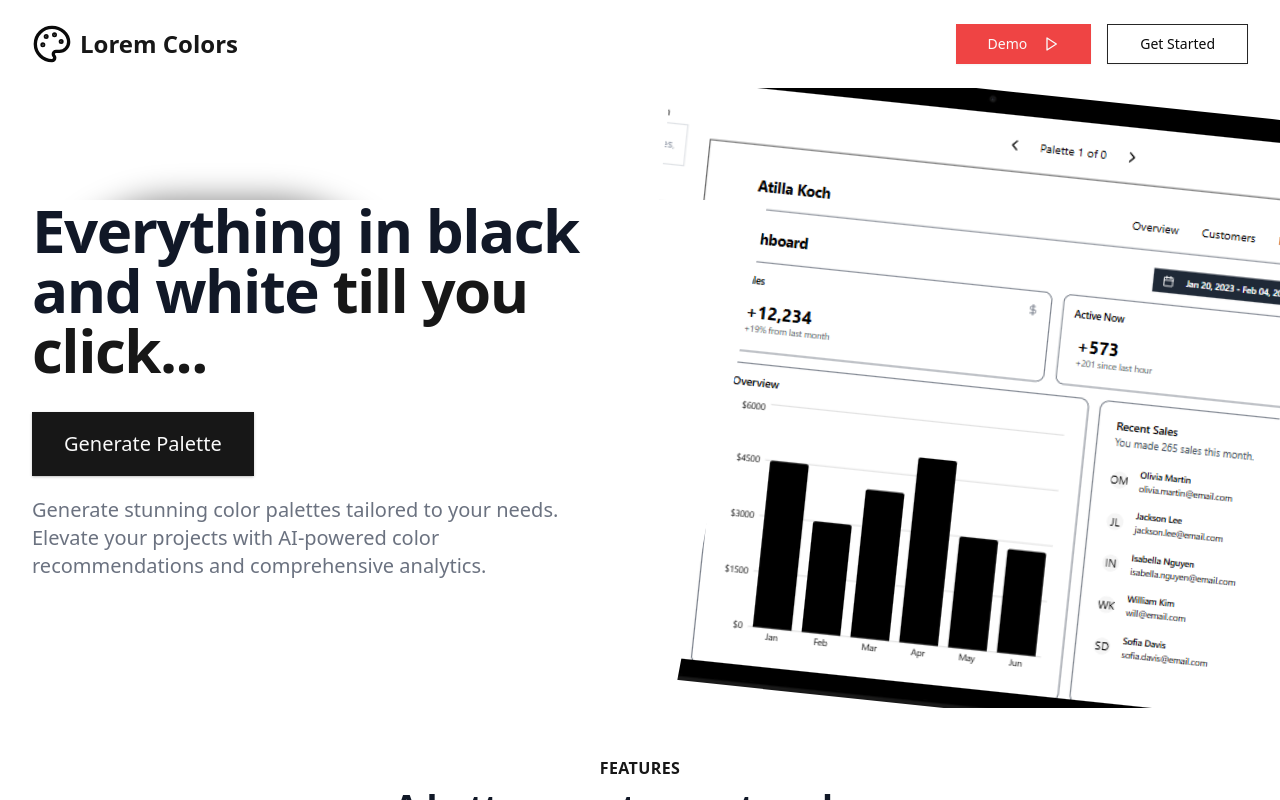
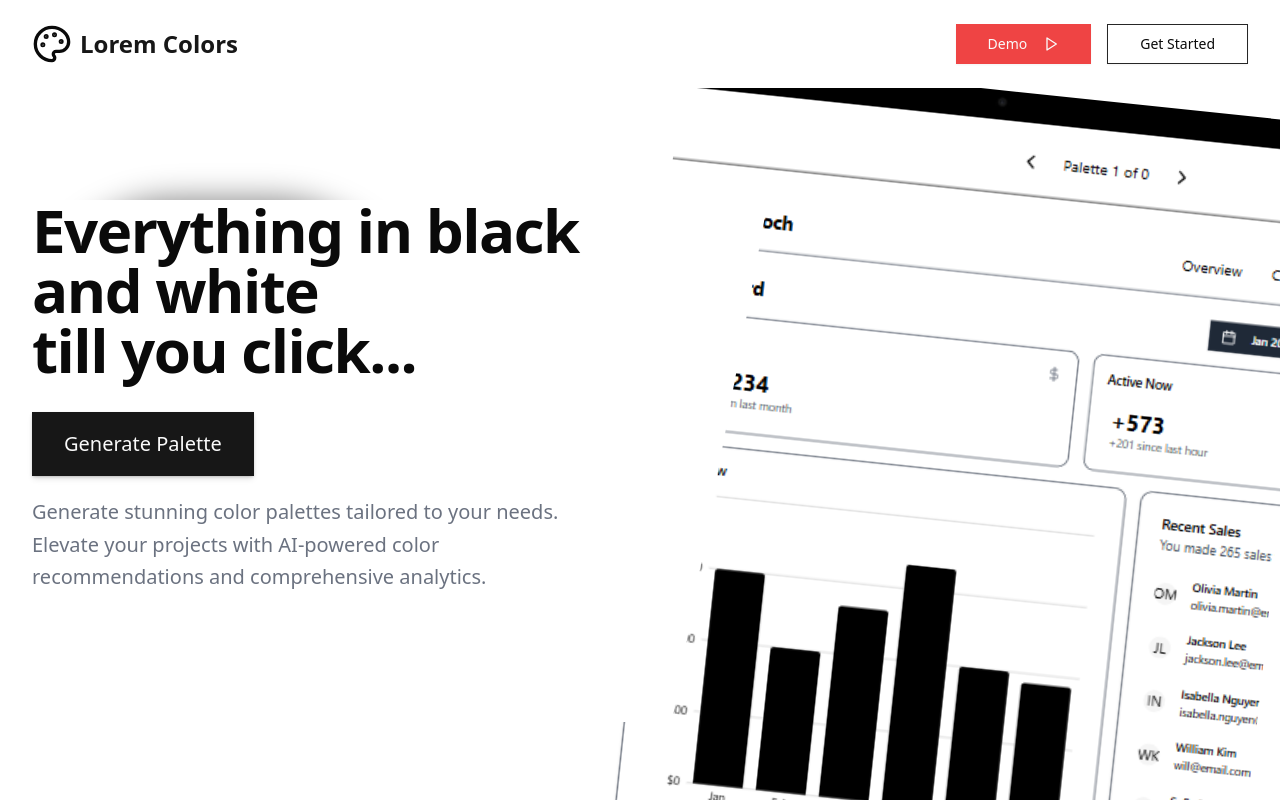
Before and after one commit to peterkessibu/lorem-colors, a Next.js app: page / in a window 1280 px wide. Shown: the top 800 px of the page. Built offline with nearby package versions, Linux system fonts and the light colour scheme.

Commit message:
Enhance Hero component with click interaction; add image toggle, dynamic button background, and gradient effect

```diff
--- a/components/Hero.js
+++ b/components/Hero.js
@@ -1,69 +1,100 @@
 import { motion } from "framer-motion";
 import { Button } from "@/components/ui/button";
 import Image from "next/image";
-import { useState } from "react";
-
+import { useState, useEffect } from "react";
+import { useRouter } from "next/navigation";
 
 export default function Hero() {
   const [imageSrc, setImageSrc] = useState("/lorem-bg.png");
   const [buttonBg, setButtonBg] = useState("bg-primary");
+  const [isClicked, setIsClicked] = useState(false);
+  const [bgGradient, setBgGradient] = useState("bg-white");
+  const router = useRouter();
 
   const handleButtonClick = () => {
-    // Toggle between two images and button backgrounds
-    if (imageSrc === "/lorem-bg.png") {
+    if (isClicked) return; // Prevent multiple clicks
+    setIsClicked(true);
     setImageSrc("/new-image.png"); // Replace with your second image path
-      setButtonBg("bg-secondary"); // Replace with your desired secondary color class
-    } else {
-      setImageSrc("/lorem-bg.png");
-      setButtonBg("bg-primary");
-    }
+    setButtonBg("bg-violet-800");
+    setBgGradient("bg-gradient-to-r from-green-500 to-yellow-500");
+
+    setTimeout(() => {
+      router.push("/color-palette");
+    }, 2000);
   };
 
+  useEffect(() => {
+    return () => clearTimeout(); // Cleanup if component unmounts
+  }, []);
+
   return (
-    <div className="relative bg-white overflow-hidden">
-      <div className="max-w-7xl mx-auto z-10 relative">
-        <div className="absolute lg:block hidden top-0 left-8 w-96 h-72 rounded-full bg-black bg-opacity-50 filter blur-lg z-0"></div>
+    <div
+      className={`relative overflow-hidden min-h-screen transition-all duration-1000 ${isClicked ? bgGradient : "bg-white"
+        }`}
+    >
+      <div className="max-w-7xl mx-auto relative z-10">
+        {/* Decorative Blur Circle */}
+        {!isClicked && (
+          <div className="absolute lg:block hidden top-0 bg-black left-8 w-96 h-72 rounded-full bg-opacity-50 filter blur-lg z-0"></div>
+        )}
+
         <div className="relative z-10 pb-8 bg-background sm:pb-16 md:pb-20 lg:max-w-2xl lg:w-full lg:pb-28 xl:pb-32">
+          {/* Decorative SVG */}
           <svg
-            className="hidden lg:block absolute right-0 inset-y-0 h-full w-48 text-background transform translate-x-1/2"
-            fill="currentColor"
+            className={`hidden lg:block absolute right-0 inset-y-0 h-full w-48 transform translate-x-1/2 transition-colors duration-500
+              }`}
+            fill="white"
             viewBox="0 0 100 100"
             preserveAspectRatio="none"
             aria-hidden="true"
           >
             <polygon points="50,0 100,0 50,100 0,100" />
           </svg>
-          <main className="mt-10 mx-auto max-w-7xl px-4 sm:mt-12 sm:px-6 md:mt-16 lg:mt-20 lg:px-8 xl:mt-28">
+
+          <main className="mt-10 mx-auto px-4 sm:mt-12 sm:px-6 md:mt-16 lg:mt-20 lg:px-8 xl:mt-28">
             <div className="sm:text-center lg:text-left">
+              {/* Main Heading */}
               <motion.h1
-                className="text-4xl tracking-tight font-extrabold text-gray-900 sm:text-5xl md:text-6xl"
+                className={`text-4xl leading-tight tracking-tight font-extrabold sm:text-5xl md:text-6xl`}
                 initial={{ opacity: 0, y: 20 }}
                 animate={{ opacity: 1, y: 0 }}
                 transition={{ duration: 0.5 }}
               >
-                <span className="block xl:inline">
+                <span className="block">
                   Everything in black and white
                 </span>{" "}
-                <span className="block text-primary xl:inline">
+                <span
+                  className="block"
+                >
                   till you click...
                 </span>
               </motion.h1>
+
+              {/* Generate Palette Button */}
               <motion.div
                 initial={{ opacity: 0, y: 20 }}
                 animate={{ opacity: 1, y: 0 }}
                 transition={{ duration: 0.5, delay: 0.4 }}
               >
                 <div className="mt-5 sm:mt-8 sm:flex sm:justify-center lg:justify-start">
-                  <div className="rounded-md shadow">
-                    <Button variant="default" size="xl" className={`text-xl ${buttonBg}`} onClick={handleButtonClick}>
+                  <div className="rounded-md shadow-md">
+                    <Button
+                      variant="default"
+                      size="xl"
+                      className={`text-xl ${buttonBg} transition-colors duration-300 ease-in-out hover:opacity-90`}
+                      onClick={handleButtonClick}
+                      disabled={isClicked}
+                    >
                       Generate Palette
                     </Button>
                   </div>
                 </div>
               </motion.div>
-            </div>
+
+              {/* Subheading Paragraph */}
               <motion.p
-              className="mt-3 text-base md:block hidden text-gray-500 sm:mt-5 sm:text-lg sm:max-w-xl sm:mx-auto md:mt-5 md:text-xl lg:mx-0"
+                className={`mt-3 text-base leading-relaxed ${isClicked ? "text-white" : "text-gray-500"
+                  } md:leading-relaxed md:text-xl sm:mt-5 sm:text-lg sm:max-w-xl sm:mx-auto md:mt-5 lg:mx-0`}
                 initial={{ opacity: 0, y: 20 }}
                 animate={{ opacity: 1, y: 0 }}
                 transition={{ duration: 0.5, delay: 0.2 }}
@@ -72,24 +103,33 @@ export default function Hero() {
                 your projects with AI-powered color recommendations and
                 comprehensive analytics.
               </motion.p>
+            </div>
           </main>
         </div>
       </div>
+
+      {/* Animated Image */}
       <motion.div
-        initial={{ opacity: 0, y: 20 }}
-        animate={{ opacity: 1, y: 0 }}
-        transition={{ duration: 0.5, delay: 0.2 }}
+        initial={{ opacity: 0, x: 100 }}
+        animate={{ opacity: 1, x: 0 }}
+        transition={{ duration: 0.8, ease: "easeOut", delay: 0.2 }}
+        className="hidden md:block"
       >
-        <div className="lg:absolute lg:inset-y-0 lg:right-0 lg:w-1/2">
+        <motion.div
+          className="absolute inset-y-0 right-0 w-1/2"
+          animate={{ rotateY: isClicked ? 180 : 0 }}
+          transition={{ duration: 1 }}
+        >
           <Image
-            className="h-40 w-full object-cover sm:h-60 md:h-80 lg:h-full lg:w-full transform rotate-0 md:rotate-3 lg:rotate-6 transition-transform duration-300 ease-in-out"
+            className="w-full h-full object-cover transform rotate-0 md:rotate-3 lg:rotate-6 transition-transform duration-300 ease-in-out"
             src={imageSrc}
             alt="Color palette illustration"
             width={800}
             height={800}
             quality={90}
+            priority
           />
-        </div>
+        </motion.div>
       </motion.div>
     </div>
   );
```
Lines whose indentation alone changed are shown as unchanged.
